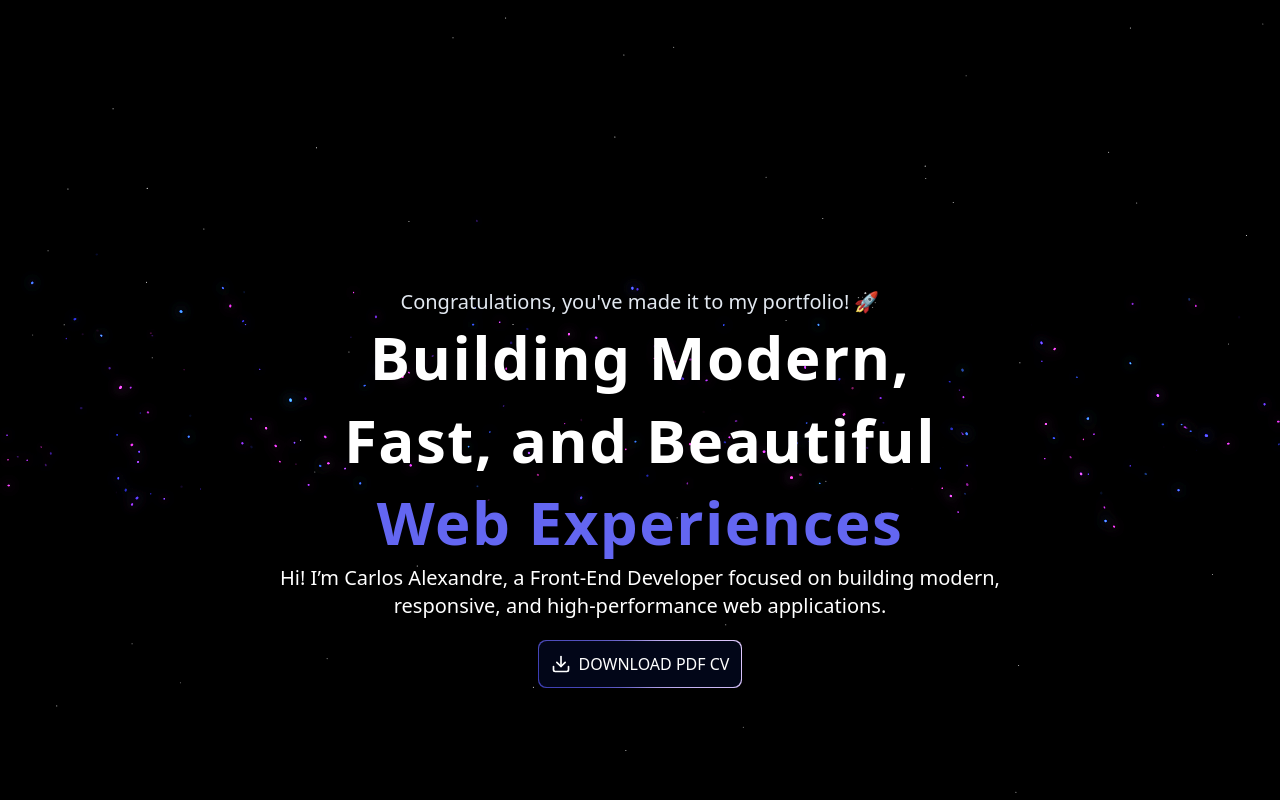
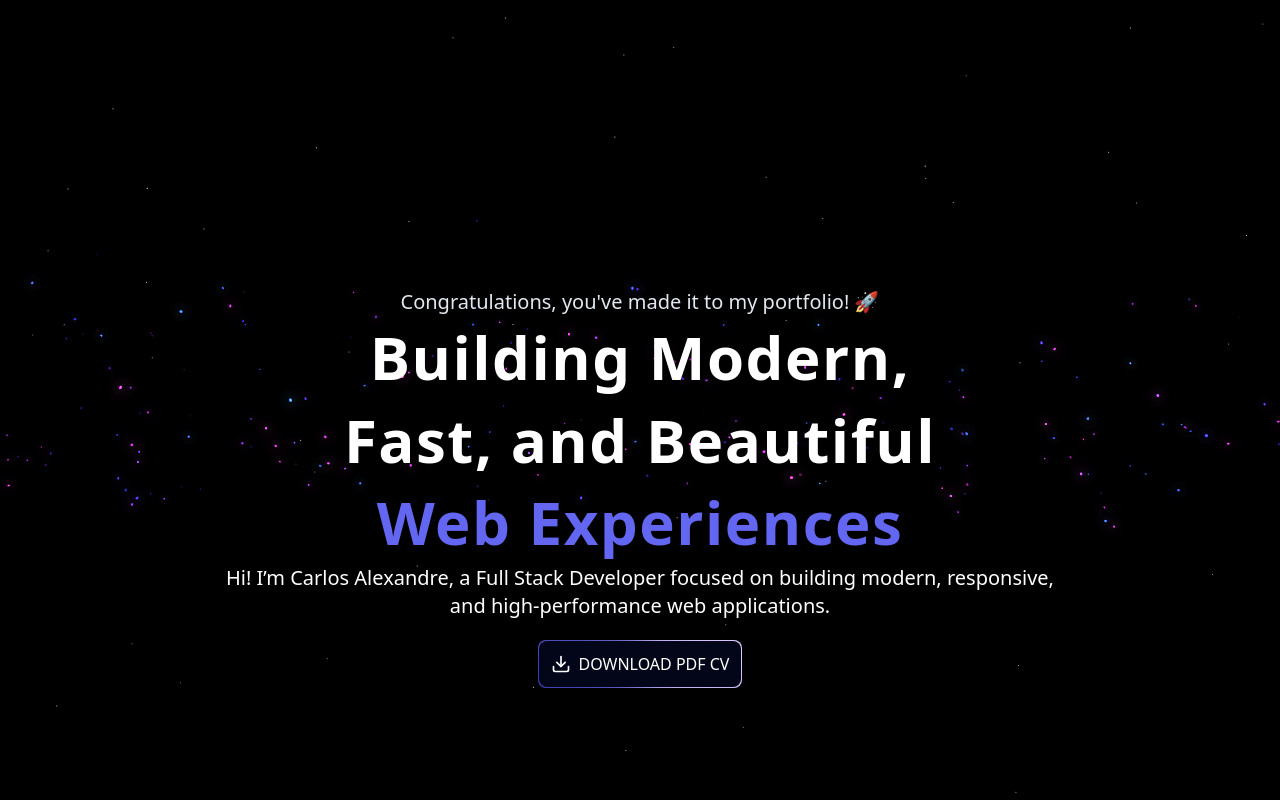
Before and after one commit to DevAle-Souza/portifolio-alex, a Next.js app: page / in a window 1280 px wide. Shown: the top 800 px of the page. Built offline with nearby package versions, Linux system fonts and the light colour scheme.

Commit message:
Update page.tsx

```diff
--- a/src/app/page.tsx
+++ b/src/app/page.tsx
@@ -87,7 +87,7 @@ export default function Home() {
 
           <div className="flex h-full text-md sm:text-xl text-white items-center justify-center text-center max-w-[90%] sm:max-w-[65%] m-auto font-medium">
             <h4>
-              Hi! I’m Carlos Alexandre, a Front-End Developer focused on building
+              Hi! I’m Carlos Alexandre, a Full Stack Developer focused on building
               modern, responsive, and high-performance web applications.
             </h4>
           </div>
```
